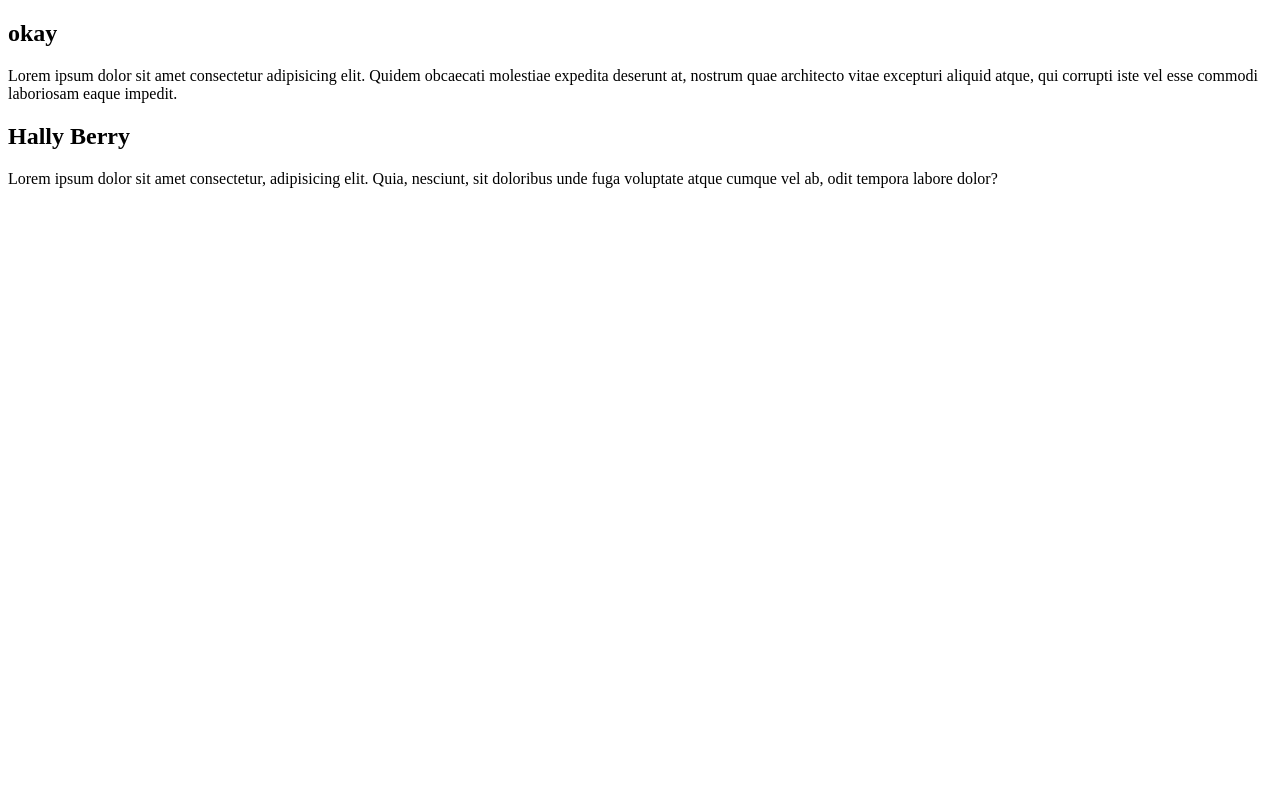
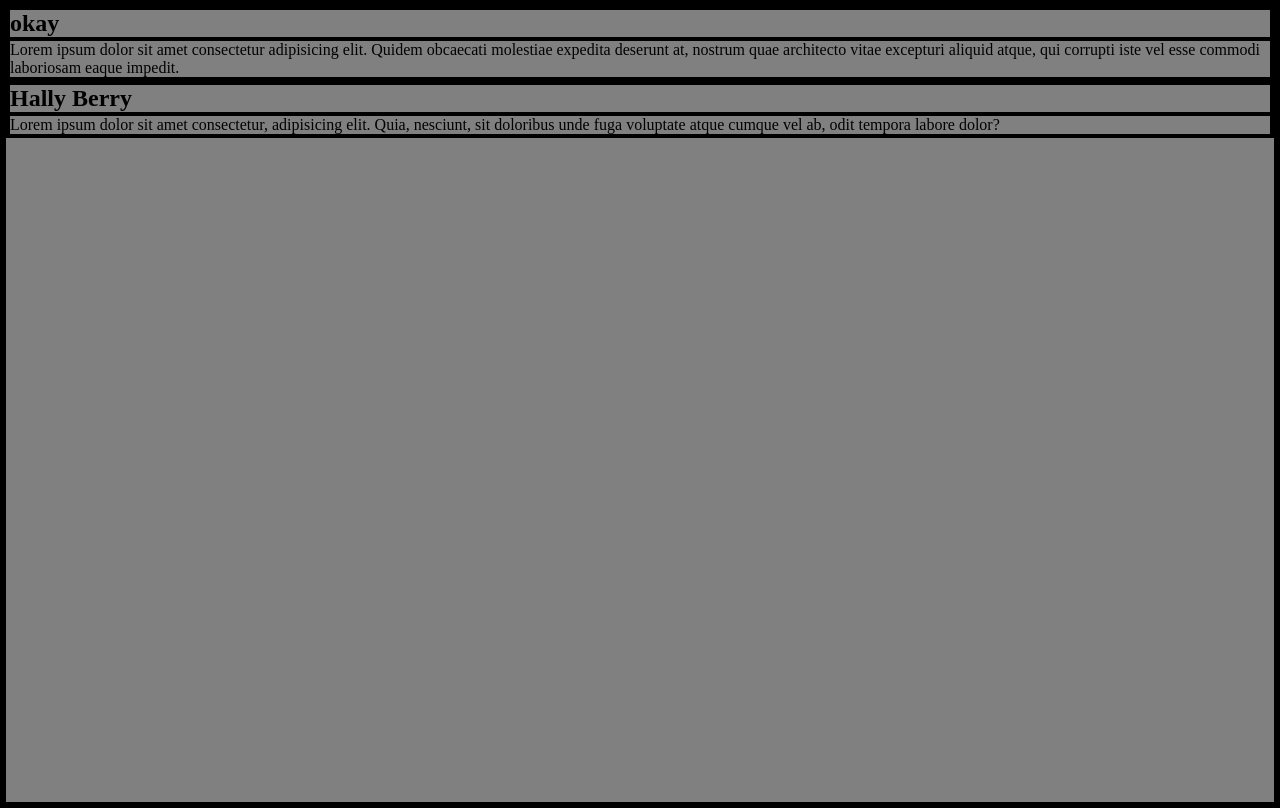
Before and after one commit to Paulyriks/Private-Collab, a plain HTML site: page index.html in a window 1280 px wide. Drawn offline with Linux system fonts and the light colour scheme.

Commit message:
set the css completed

```diff
--- a/index.css
+++ b/index.css
@@ -0,0 +1,10 @@
+*{
+    padding: 0;
+    margin: 0;
+    box-sizing: border-box;
+    border: 2px solid;
+}
+.app{
+    min-height: 100vh;
+    background-color: grey;
+}
--- a/index.html
+++ b/index.html
@@ -3,9 +3,12 @@
 <head>
     <meta charset="UTF-8">
     <meta name="viewport" content="width=device-width, initial-scale=1.0">
-    <title>Document</title>
+    <title>Git collab</title>
+    <link rel="stylesheet" href="index.css">
+
 </head>
 <body>
+    <div class="app">
         <section class="section1">
             <h1>okay</h1>
             <p>Lorem ipsum dolor sit amet consectetur adipisicing elit. Quidem obcaecati molestiae expedita deserunt at, nostrum quae architecto vitae excepturi aliquid atque, qui corrupti iste vel esse commodi laboriosam eaque impedit.</p>
@@ -16,5 +19,6 @@
                 Lorem ipsum dolor sit amet consectetur, adipisicing elit. Quia, nesciunt, sit doloribus unde fuga voluptate atque cumque vel ab, odit tempora labore dolor?
             </p>
         </section>
+    </div>
 </body>
 </html>
```
Lines whose indentation alone changed are shown as unchanged.
